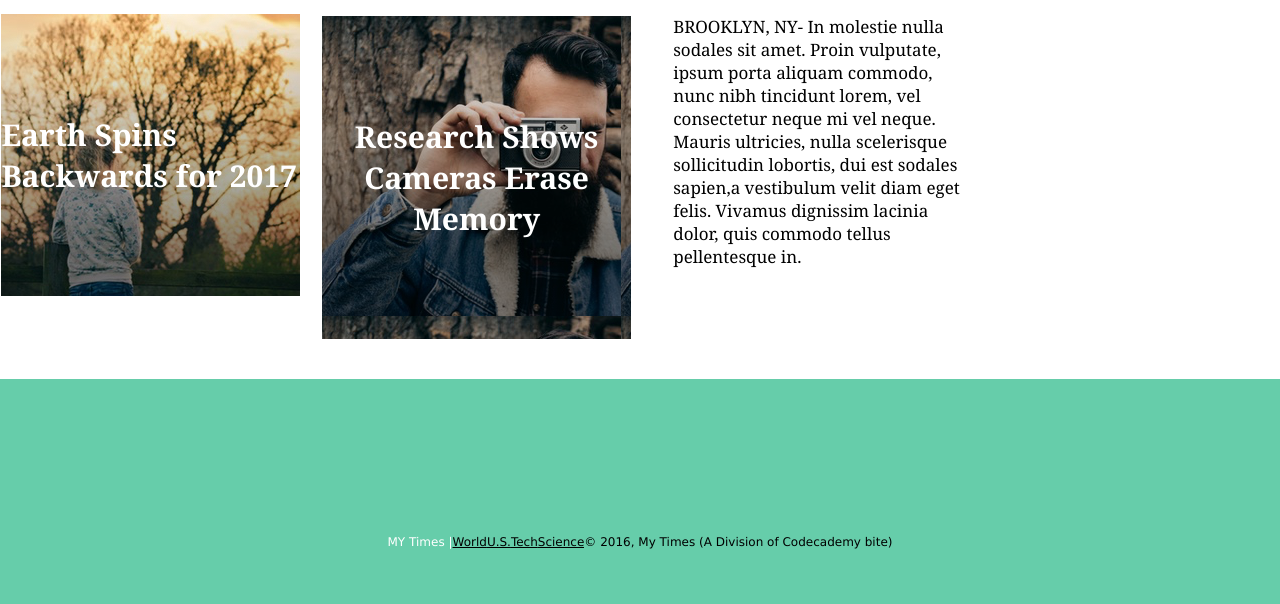
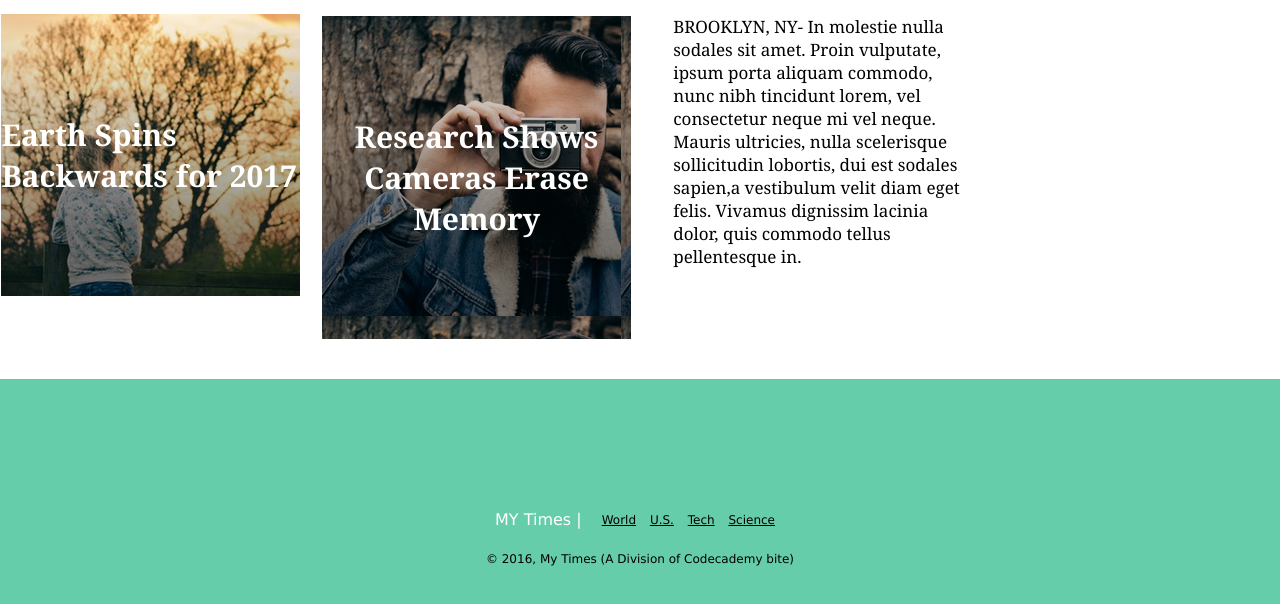
Before and after one commit to judiang1/My-Times, a plain HTML site: page index.html in a window 1280 px wide. Shown: the part 930-1534 px from the top of the page. Drawn offline with Linux system fonts and the light colour scheme.

Commit message:
Add last changes.
Add last changes.

```diff
--- a/index.html
+++ b/index.html
@@ -99,7 +99,7 @@
 <footer>
   <div class="footer-container">
     <div class="footer-title">MY Times |
-      <nav class="footer-nav">
+      <nav>
         <span><a href="#">World</a></span>
         <span><a href="#">U.S.</a></span>
         <span><a href="#">Tech</a></span>
--- a/resources/css/style.css
+++ b/resources/css/style.css
@@ -10,7 +10,6 @@ position: fixed;
 z-index: 1;
 margin-top: -80px;
 align-items: center;
-
 }
 
 .logo {
@@ -252,11 +251,10 @@ padding: 11px 20px;
 
 .footer-container {
   display: flex;
-  flex-direction: row;
+  flex-direction: column;
   justify-content: center;
   align-items: center;
   background-color: MediumAquamarine;
-  margin: auto;
   font-family: Verdana;
   font-size: 12px;
   width: 100%;
@@ -264,20 +262,31 @@ padding: 11px 20px;
 }
 
 .footer-title {
-color: white;
-}
-
-.footer-title, .footer-nav {
   display: flex;
+  animation-direction: row;
   justify-content: center;
   align-items: center;
   background-color: MediumAquamarine;
+  color: white;
   font-family: Verdana;
-  font-size: 12px;
+  font-size: 16px;
+  padding: 0px 10px;
+}
+
+nav {
+padding: 10px;
+font-size: 12px;
+}
+
+a {
+ display: inline;
+ margin-left: 10px;
 }
 
 .copyright {
   display: flex;
+  flex-direction: row;
+  padding: 15px 0px;
   justify-content: center;
   align-content: center;
   background-color: MediumAquamarine;
```
